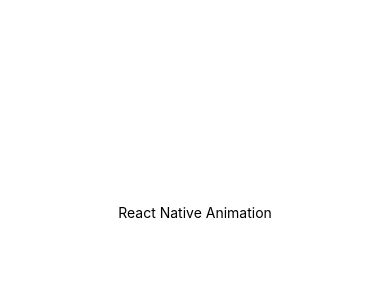
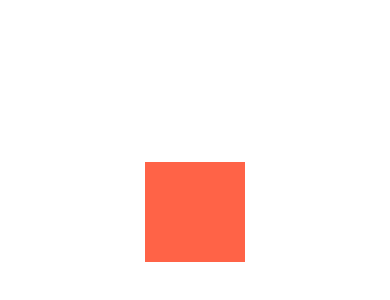
Before and after one commit to atemengue/reactNativeAnimation, a React Native app: screen / in a window 390 px wide. Shown: the part 210-510 px from the top of the page. Built offline with nearby package versions, Linux system fonts and the light colour scheme.

Commit message:
video 9 Easing OK

```diff
--- a/App.js
+++ b/App.js
@@ -1,11 +1,30 @@
 import React from 'react';
-import { View, Text, StyleSheet } from 'react-native';
+import { View, Text, StyleSheet, Animated, TouchableWithoutFeedback, Easing } from 'react-native';
 
 class App extends React.Component {
+  state = {
+    animation: new Animated.Value(0)
+  }
+
+  startAnimation = () => {
+    Animated.timing(this.state.animation, {
+      toValue: 300,
+      duration: 500,
+      easing: Easing.bounce,
+      // easing: Easing.back(5),
+      // easing: Easing.elastic(3),
+      // easing: Easing.bezier(.06, 1, .86, .23)
+    }).start()
+  }
   render() {
+    const animationStyle = {
+      transform: [{ translateY: this.state.animation }]
+    }
     return(
       <View style={styles.container}>
-        <Text>React Native Animation</Text>
+      <TouchableWithoutFeedback onPress={this.startAnimation}>
+        <Animated.View style={[styles.box, animationStyle]} />
+      </TouchableWithoutFeedback>
       </View>
     )
   }
@@ -16,8 +35,15 @@ const styles = StyleSheet.create({
     flex: 1,
     justifyContent: 'center',
     alignItems: 'center'
+  },
+  box: {
+    height: 100,
+    width: 100,
+    position: 'relative',
+    left: 0,
+    backgroundColor: 'tomato'
   }
-})
+});
 
 
 export default App;
```
